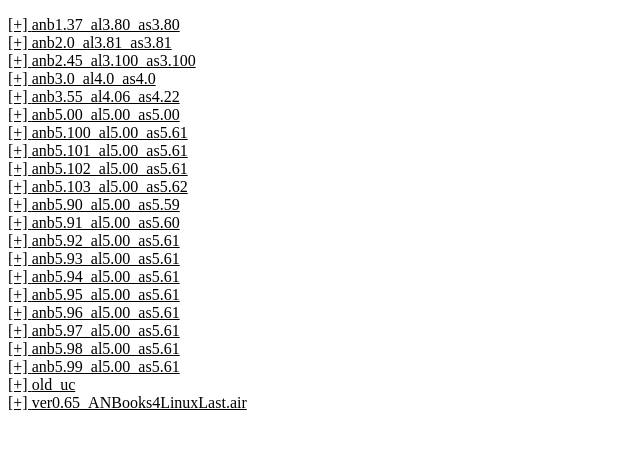
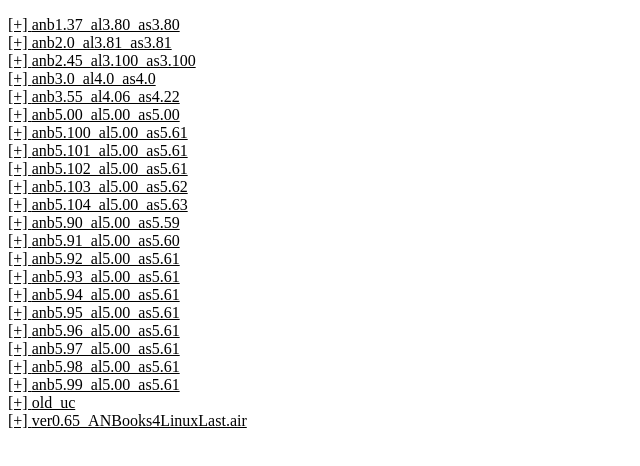
Before and after one commit to famibee/famibee.github.io, a plain HTML site: page OldApps/index.html in a window 1280 px wide. Shown: the whole page, without its empty margins (0-640 px from the left). Drawn offline with nearby package versions, Linux system fonts and the light colour scheme.

Commit message:
AIRnovel 5.63＆ANBooks 5.104＆ANEdit 0.145更新
5.63
	* bug：5.62改修で、動作が変わってしまうのでレイヤ状態クリアは取りやめ
5.62
	*
upd：画像レイヤへの[lay]でfn・face指定されていても、ロード済fn・faceと同じなら「レイヤ状態のクリアだけして画像は再ロードしな
い」ように（パフォーマンス改善）
	* bug：文字レイヤが無い場合に[reload_script]するとエラーになる不具合
5.104
	* upd：AIRnovel 5.63に更新
5.103
	* upd：AIRnovel 5.62に更新
	* bug：【ビルド時にAIRNovelソースを最新に自動更新】オンオフが正常に動作していなかった不具合
0.145
	* upd：AIRnovel 5.63に更新
0.144
	* upd：AIRnovel 5.62に更新

```diff
--- a/OldApps/index.html
+++ b/OldApps/index.html
@@ -102,6 +102,14 @@
 <a href="anb5.103_al5.00_as5.62/ver5.103_ANBooks.dmg">ver5.103_ANBooks.dmg</a><br/>
 <a href="anb5.103_al5.00_as5.62/ver5.103_ANBooks.exe">ver5.103_ANBooks.exe</a><br/>
 <a href="anb5.103_al5.00_as5.62/ver5.62_an_sdk.zip">ver5.62_an_sdk.zip</a><br/>
+<a href="anb5.103_al5.00_as5.62/ver5.62_uc.air">ver5.62_uc.air</a><br/>
+</dd>
+
+<dt>anb5.104_al5.00_as5.63</dt>
+<dd><a href="anb5.104_al5.00_as5.63/ver5.00_AIRlib.zip">ver5.00_AIRlib.zip</a><br/>
+<a href="anb5.104_al5.00_as5.63/ver5.104_ANBooks.dmg">ver5.104_ANBooks.dmg</a><br/>
+<a href="anb5.104_al5.00_as5.63/ver5.104_ANBooks.exe">ver5.104_ANBooks.exe</a><br/>
+<a href="anb5.104_al5.00_as5.63/ver5.63_an_sdk.zip">ver5.63_an_sdk.zip</a><br/>
 </dd>
 
 <dt>anb5.90_al5.00_as5.59</dt>
```
Also changed, not shown: 5 other files.
